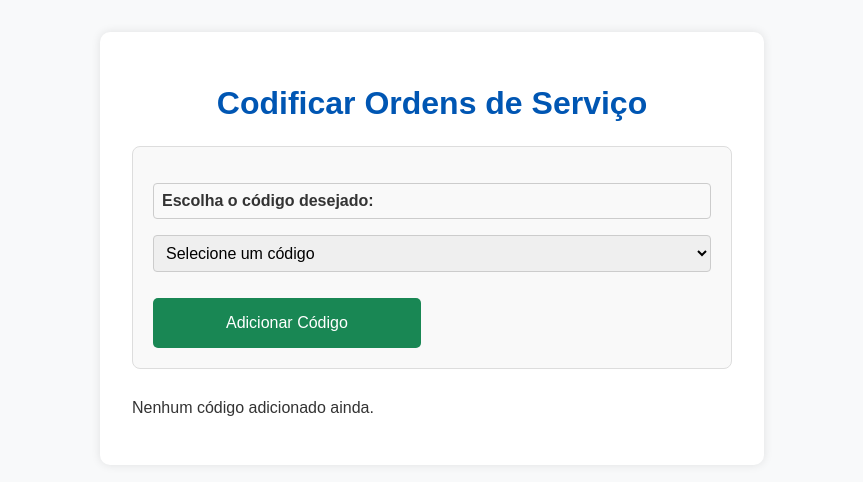
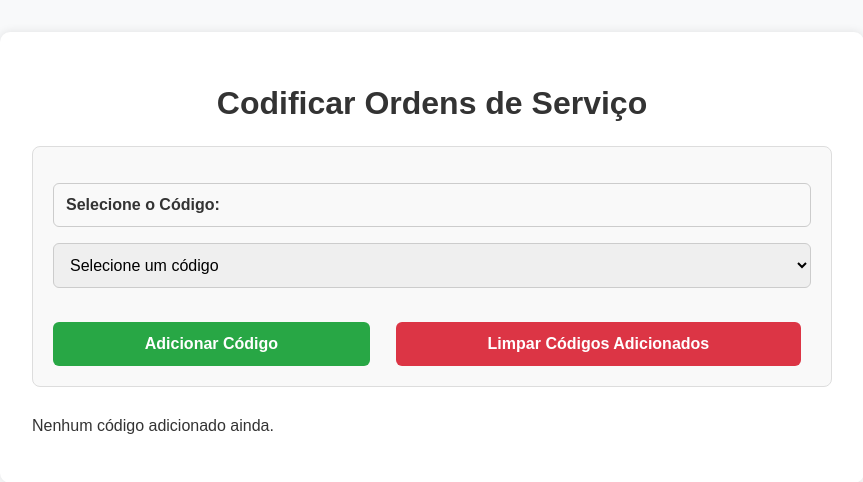
Before and after one commit to Luizwagner13/SIAMC, a Flask app: page /codificar in a window 1280 px wide. Shown: the top 482 px of the page, without its empty margins (208-1071 px from the left). Run offline with Flask 3, Linux system fonts and the light colour scheme; the visitor is signed in with stand-in values (Sample User, id 1).

Commit message:
Add files via upload

```diff
--- a/templates/codificar.html
+++ b/templates/codificar.html
@@ -11,184 +11,104 @@
             padding: 2rem;
         }
         .container {
-            max-width: 600px;
+            max-width: 800px; /* Aumentei a largura para melhor visualização */
             margin: 0 auto;
             background: #fff;
             border-radius: 10px;
             padding: 2rem;
             box-shadow: 0 0 10px rgba(0,0,0,0.1);
         }
-        h1 {
+        h1, h2 {
             text-align: center;
             margin-bottom: 1.5rem;
+            color: #333;
         }
-        /* Ajuste esta regra para que labels, selects e inputs tenham a mesma aparência geral */
         label, select, input[type="text"] {
             display: block;
             width: 100%;
             margin-top: 1rem;
             font-size: 1rem;
-            padding: 0.5rem; /* Adicionado para dar um pouco de preenchimento nos inputs/selects */
-            border: 1px solid #ccc; /* Adicionado uma borda padrão */
-            border-radius: 4px; /* Cantos arredondados */
-            box-sizing: border-box; /* Garante que padding e border não aumentem a largura total */
+            padding: 0.75rem; /* Ajustei o padding */
+            border: 1px solid #ccc;
+            border-radius: 6px; /* Ajustei o arredondamento */
+            box-sizing: border-box; /* Garante que padding e border sejam incluídos na largura */
         }
-        button {
-            width: 48%; /* Alterado para ocupar menos espaço e dar lugar a um botão único */
-            padding: 1rem;
+        .btn-group {
+            display: flex;
+            justify-content: space-between;
+            gap: 1rem; /* Espaçamento entre os botões */
+            margin-top: 1.5rem;
+        }
+        .btn-group button, .full-width-btn {
+            padding: 0.8rem 1.5rem;
+            border: none;
+            border-radius: 6px;
+            cursor: pointer;
             font-size: 1rem;
-            margin-top: 1rem;
-            background-color: #198754;
+            font-weight: bold;
+            transition: background-color 0.3s ease;
+        }
+        .add-btn {
+            background-color: #28a745;
             color: white;
-            border: none;
-            border-radius: 5px;
-            cursor: pointer;
+            flex-grow: 1; /* Faz o botão de adicionar ocupar espaço */
         }
-        button.full-width-btn { /* Nova classe para o botão de "Codificar" */
-            width: 100%; /* Botão "Codificar" ocupa a largura total */
-            margin-top: 20px; /* Mais espaçamento para o botão final */
-            background-color: #007bff; /* Uma cor diferente para destaque */
+        .add-btn:hover {
+            background-color: #218838;
         }
-        button.full-width-btn:hover {
+        .clear-btn {
+            background-color: #dc3545;
+            color: white;
+            flex-grow: 1; /* Faz o botão de limpar ocupar espaço */
+        }
+        .clear-btn:hover {
+            background-color: #c82333;
+        }
+        .full-width-btn {
+            width: 100%;
+            background-color: #007bff;
+            color: white;
+            margin-top: 2rem;
+        }
+        .full-width-btn:hover {
             background-color: #0056b3;
-        }
-        #extras {
-            margin-top: 1rem;
-            padding: 1rem;
-            background: #e9ecef;
-            border-radius: 5px;
-            /* display: none; */ /* Será controlado pelo JavaScript */
         }
         table {
             width: 100%;
+            border-collapse: collapse;
             margin-top: 2rem;
-            border-collapse: collapse;
         }
         th, td {
-            border: 1px solid #dee2e6;
-            padding: 0.5rem;
-            text-align: center;
+            border: 1px solid #ddd;
+            padding: 0.8rem;
+            text-align: left;
         }
         th {
-            background-color: #198754;
-            color: white;
-        }
-        .flash-message {
-            padding: 1rem;
-            margin-bottom: 1rem;
-            border-radius: 5px;
-            color: #155724;
-            background-color: #d4edda;
-            border: 1px solid #c3e6cb;
-        }
-        /* Estilos para o resultado da codificação (importante que estejam aqui ou no style.css externo) */
-        .resultado-codificacao {
-            margin-top: 30px;
-            padding: 20px;
-            border: 1px dashed #007bff;
-            background-color: #e9f5ff;
-            border-radius: 8px;
-        }
-
-        .resultado-codificacao pre {
-            white-space: pre-wrap; /* Permite que o texto quebre linhas longas */
-            word-wrap: break-word; /* Quebra palavras muito longas */
-            font-size: 1.1em;
-            line-height: 1.5;
-            color: #28a745; /* Cor verde para o resultado */
+            background-color: #f2f2f2;
             font-weight: bold;
         }
+        .resultado-codificacao {
+            margin-top: 2rem;
+            background-color: #e9ecef;
+            padding: 1.5rem;
+            border-radius: 8px;
+            border: 1px solid #dee2e6;
+        }
+        pre {
+            white-space: pre-wrap;
+            word-wrap: break-word;
+            font-family: monospace;
+            font-size: 1rem;
+            color: #333;
+        }
+        .hidden-field {
+            display: none;
+        }
+        /* Estilos para campos específicos */
+        #diametro_field, #pavimento_field, #troca_field, #profundidade_field, #mts_tubo_batido_field {
+            display: none; /* Inicia oculto e o JS controla a visibilidade */
+        }
     </style>
-    <script>
-        function mostrarCamposExtras() {
-            const codigo = document.getElementById('codigo').value;
-            const extras = document.getElementById('extras');
-
-            const allPavimentoSelects = ['pavimento_313_select', 'pavimento_319_select', 'pavimento_320_select', 'pavimento_321_select', 'pavimento_343_select'];
-            const allTrocaSelects = ['troca_319_select', 'troca_321_select'];
-            const allInputFields = ['profundidade', 'diametro', 'mts_tubo_batido'];
-
-            // 1. Esconder TODOS os containers de campos extras e desabilitar os selects e limpar inputs
-            [
-                'pavimento_313_container', 'pavimento_319_container', 'pavimento_320_container',
-                'pavimento_321_container', 'pavimento_343_container', 'troca_319_container',
-                'troca_321_container', 'profundidade_container', 'diametro_container',
-                'mts_tubo_batido_container'
-            ].forEach(id => {
-                const element = document.getElementById(id);
-                if (element) {
-                    element.style.display = 'none';
-                }
-            });
-            extras.style.display = 'none'; // Esconde o container geral de extras
-
-            // Limpa e desabilita todos os selects de pavimento/troca e inputs
-            [...allPavimentoSelects, ...allTrocaSelects].forEach(id => {
-                const element = document.getElementById(id);
-                if (element) {
-                    element.value = ''; // Reseta o select para a primeira opção (vazia)
-                    element.disabled = true; // DESABILITA O SELECT
-                }
-            });
-            allInputFields.forEach(id => {
-                const element = document.getElementById(id);
-                if (element) {
-                    element.value = ''; // Limpa inputs de texto
-                    element.disabled = true; // DESABILITA O INPUT
-                }
-            });
-
-
-            // 3. Mostrar e HABILITAR campos específicos com base no código selecionado
-            if (['313', '319', '321', '320', '343'].includes(codigo)) {
-                extras.style.display = 'block'; // Mostra o contêiner geral 'extras'
-
-                if (codigo === '313') {
-                    document.getElementById('pavimento_313_container').style.display = 'block';
-                    document.getElementById('pavimento_313_select').disabled = false; // HABILITA
-                    document.getElementById('profundidade_container').style.display = 'block';
-                    document.getElementById('profundidade').disabled = false; // HABILITA
-                } else if (codigo === '319') {
-                    document.getElementById('pavimento_319_container').style.display = 'block';
-                    document.getElementById('pavimento_319_select').disabled = false; // HABILITA
-                    document.getElementById('troca_319_container').style.display = 'block';
-                    document.getElementById('troca_319_select').disabled = false; // HABILITA
-                    document.getElementById('profundidade_container').style.display = 'block';
-                    document.getElementById('profundidade').disabled = false; // HABILITA
-                    document.getElementById('mts_tubo_batido_container').style.display = 'block';
-                    document.getElementById('mts_tubo_batido').disabled = false; // HABILITA
-                } else if (codigo === '321') {
-                    document.getElementById('pavimento_321_container').style.display = 'block';
-                    document.getElementById('pavimento_321_select').disabled = false; // HABILITA
-                    document.getElementById('troca_321_container').style.display = 'block';
-                    document.getElementById('troca_321_select').disabled = false; // HABILITA
-                    document.getElementById('profundidade_container').style.display = 'block';
-                    document.getElementById('profundidade').disabled = false; // HABILITA
-                    document.getElementById('mts_tubo_batido_container').style.display = 'block';
-                    document.getElementById('mts_tubo_batido').disabled = false; // HABILITA
-                } else if (codigo === '320') {
-                    document.getElementById('diametro_container').style.display = 'block';
-                    document.getElementById('diametro').disabled = false; // HABILITA
-                    document.getElementById('pavimento_320_container').style.display = 'block';
-                    document.getElementById('pavimento_320_select').disabled = false; // HABILITA
-                    document.getElementById('profundidade_container').style.display = 'block';
-                    document.getElementById('profundidade').disabled = false; // HABILITA
-                } else if (codigo === '343') {
-                    document.getElementById('diametro_container').style.display = 'block';
-                    document.getElementById('diametro').disabled = false; // HABILITA
-                    document.getElementById('pavimento_343_container').style.display = 'block';
-                    document.getElementById('pavimento_343_select').disabled = false; // HABILITA
-                    document.getElementById('profundidade_container').style.display = 'block';
-                    document.getElementById('profundidade').disabled = false; // HABILITA
-                }
-            }
-        }
-
-        window.onload = function() {
-            mostrarCamposExtras();
-            document.getElementById('codigo').addEventListener('change', mostrarCamposExtras);
-        };
-    </script>
 </head>
 <body>
     <div class="container">
@@ -205,100 +125,61 @@
         {% endwith %}
 
         <form method="POST" action="{{ url_for('codificar') }}">
-            <label for="codigo">Escolha o código desejado:</label>
-            <select name="codigo" id="codigo" required>
+            <label for="codigo_selecionado">Selecione o Código:</label>
+            <select id="codigo_selecionado" name="codigo">
                 <option value="">Selecione um código</option>
-                {# Usamos .split(' ')[0] para pegar apenas o número do código (ex: "313" de "313 codigos") #}
                 {% for codigo_completo in codigos %}
                     <option value="{{ codigo_completo.split(' ')[0] }}">{{ codigo_completo }}</option>
                 {% endfor %}
             </select>
 
-            <div id="extras">
-                <div id="pavimento_313_container">
-                    <label for="pavimento_313_select">Pavimento (Código 313):</label>
-                    <select name="pavimento" id="pavimento_313_select">
-                        <option value="">Selecione o Pavimento</option>
-                        <option value="CIMENTO">CIMENTO</option>
-                        <option value="TERRA">TERRA</option>
-                    </select>
-                </div>
-
-                <div id="pavimento_319_container">
-                    <label for="pavimento_319_select">Pavimento (Código 319):</label>
-                    <select name="pavimento" id="pavimento_319_select">
+            <div id="campos_dinamicos">
+                <div id="pavimento_field" class="hidden-field">
+                    <label for="pavimento">Pavimento:</label>
+                    <select id="pavimento" name="pavimento">
                         <option value="">Selecione o Pavimento</option>
                         <option value="PASSEIO">PASSEIO</option>
                         <option value="RUA">RUA</option>
                         <option value="TERRA">TERRA</option>
-                    </select>
-                </div>
-
-                <div id="pavimento_320_container">
-                    <label for="pavimento_320_select">Pavimento (Código 320):</label>
-                    <select name="pavimento" id="pavimento_320_select">
-                        <option value="">Selecione o Pavimento</option>
+                        <option value="CIMENTO">CIMENTO</option>
                         <option value="REVESTIDO">REVESTIDO</option>
                         <option value="SEM REVESTIMENTO">SEM REVESTIMENTO</option>
-                    </select>
-                </div>
-
-                <div id="pavimento_321_container">
-                    <label for="pavimento_321_select">Pavimento (Código 321):</label>
-                    <select name="pavimento" id="pavimento_321_select">
-                        <option value="">Selecione o Pavimento</option>
                         <option value="PISTA COM PAVIMENTO">PISTA COM PAVIMENTO</option>
                         <option value="PASSEIO REVESTIDO">PASSEIO REVESTIDO</option>
                         <option value="SEM PAVIMENTO">SEM PAVIMENTO</option>
                     </select>
                 </div>
 
-                <div id="pavimento_343_container">
-                    <label for="pavimento_343_select">Pavimento (Código 343):</label>
-                    <select name="pavimento" id="pavimento_343_select">
-                        <option value="">Selecione o Pavimento</option>
-                        <option value="REVESTIDO">REVESTIDO</option>
-                        <option value="SEM REVESTIMENTO">SEM REVESTIMENTO</option>
-                    </select>
-                </div>
-
-                <div id="troca_319_container">
-                    <label for="troca_319_select">Troca (Código 319):</label>
-                    <select name="troca" id="troca_319_select">
-                        <option value="">Selecione a Troca</option>
+                <div id="troca_field" class="hidden-field">
+                    <label for="troca">Tipo de Troca:</label>
+                    <select id="troca" name="troca">
+                        <option value="">Selecione o Tipo de Troca</option>
                         <option value="SEM TROCA">SEM TROCA</option>
                         <option value="TROCA PARCIAL">TROCA PARCIAL</option>
                         <option value="TROCA TOTAL">TROCA TOTAL</option>
                     </select>
                 </div>
 
-                <div id="troca_321_container">
-                    <label for="troca_321_select">Troca (Código 321):</label>
-                    <select name="troca" id="troca_321_select">
-                        <option value="">Selecione a Troca</option>
-                        <option value="SEM TROCA">SEM TROCA</option>
-                        <option value="TROCA PARCIAL">TROCA PARCIAL</option>
-                        <option value="TROCA TOTAL">TROCA TOTAL</option>
-                    </select>
+                <div id="profundidade_field" class="hidden-field">
+                    <label for="profundidade">Profundidade (ex: 1.55):</label>
+                    <input type="text" id="profundidade" name="profundidade" placeholder="Ex: 1.55" />
                 </div>
 
-                <div id="profundidade_container">
-                    <label for="profundidade">Profundidade:</label>
-                    <input type="text" name="profundidade" id="profundidade" placeholder="Informe a profundidade (ex: 1.25)">
+                <div id="mts_tubo_batido_field" class="hidden-field">
+                    <label for="mts_tubo_batido">MTS de Tubo Batido (ex: 9):</label>
+                    <input type="text" id="mts_tubo_batido" name="mts_tubo_batido" placeholder="Ex: 9" />
                 </div>
 
-                <div id="mts_tubo_batido_container">
-                    <label for="mts_tubo_batido">MTS de Tubo Batido:</label>
-                    <input type="text" name="mts_tubo_batido" id="mts_tubo_batido" placeholder="Informe os MTS de Tubo Batido (ex: 2.5)">
-                </div>
-
-                <div id="diametro_container">
+                <div id="diametro_field" class="hidden-field">
                     <label for="diametro">Diâmetro:</label>
-                    <input type="text" name="diametro" id="diametro" placeholder="Informe o diâmetro (ex: 100)">
+                    <input type="text" id="diametro" name="diametro" placeholder="Diâmetro" />
                 </div>
             </div>
 
-            <button type="submit" name="add_codigo">Adicionar Código</button>
+            <div class="btn-group">
+                <button type="submit" name="add_codigo" class="add-btn">Adicionar Código</button>
+                <button type="submit" name="clear_codigos" class="clear-btn">Limpar Códigos Adicionados</button>
+            </div>
         </form>
 
         {% if codigos_adicionados %}
@@ -341,5 +222,70 @@
             </div>
         {% endif %}
     </div>
+
+    <script>
+        document.addEventListener('DOMContentLoaded', function() {
+            const codigoSelect = document.getElementById('codigo_selecionado');
+            const pavimentoField = document.getElementById('pavimento_field');
+            const trocaField = document.getElementById('troca_field');
+            const profundidadeField = document.getElementById('profundidade_field');
+            const mtsTuboBatidoField = document.getElementById('mts_tubo_batido_field');
+            const diametroField = document.getElementById('diametro_field');
+
+            // Referências aos inputs/selects reais para limpar valores
+            const pavimentoInput = document.getElementById('pavimento');
+            const trocaInput = document.getElementById('troca');
+            const profundidadeInput = document.getElementById('profundidade');
+            const mtsTuboBatidoInput = document.getElementById('mts_tubo_batido');
+            const diametroInput = document.getElementById('diametro');
+
+            // Função para ocultar todos os campos específicos e limpar seus valores
+            function hideAllSpecificFields() {
+                pavimentoField.style.display = 'none';
+                trocaField.style.display = 'none';
+                profundidadeField.style.display = 'none';
+                mtsTuboBatidoField.style.display = 'none';
+                diametroField.style.display = 'none';
+
+                // Limpar valores para evitar envio de dados de campos ocultos
+                pavimentoInput.value = "";
+                trocaInput.value = "";
+                profundidadeInput.value = "";
+                mtsTuboBatidoInput.value = "";
+                diametroInput.value = "";
+            }
+
+            // Função para atualizar a visibilidade dos campos com base no código selecionado
+            function updateFieldVisibility() {
+                hideAllSpecificFields(); // Oculta todos primeiro
+
+                const selectedCodigo = codigoSelect.value;
+
+                // Lógica de visibilidade baseada nos valores dos códigos
+                if (selectedCodigo === '319') {
+                    pavimentoField.style.display = 'block';
+                    trocaField.style.display = 'block';
+                    profundidadeField.style.display = 'block';
+                    mtsTuboBatidoField.style.display = 'block';
+                } else if (selectedCodigo === '321' || selectedCodigo === '343') { // 321, 343
+                    pavimentoField.style.display = 'block';
+                    trocaField.style.display = 'block'; // Adicionado troca para 321, 343 se necessário
+                    diametroField.style.display = 'block';
+                } else if (selectedCodigo === '313') { // 313
+                    diametroField.style.display = 'block';
+                } else if (selectedCodigo === '320' || selectedCodigo === '300') { // 320, 300
+                    diametroField.style.display = 'block';
+                    pavimentoField.style.display = 'block';
+                }
+                // Adicione mais blocos 'else if' para outros códigos que necessitem de campos específicos
+            }
+
+            // Adiciona o event listener para o select
+            codigoSelect.addEventListener('change', updateFieldVisibility);
+
+            // Chama a função uma vez ao carregar a página para definir o estado inicial
+            updateFieldVisibility();
+        });
+    </script>
 </body>
 </html>
```
